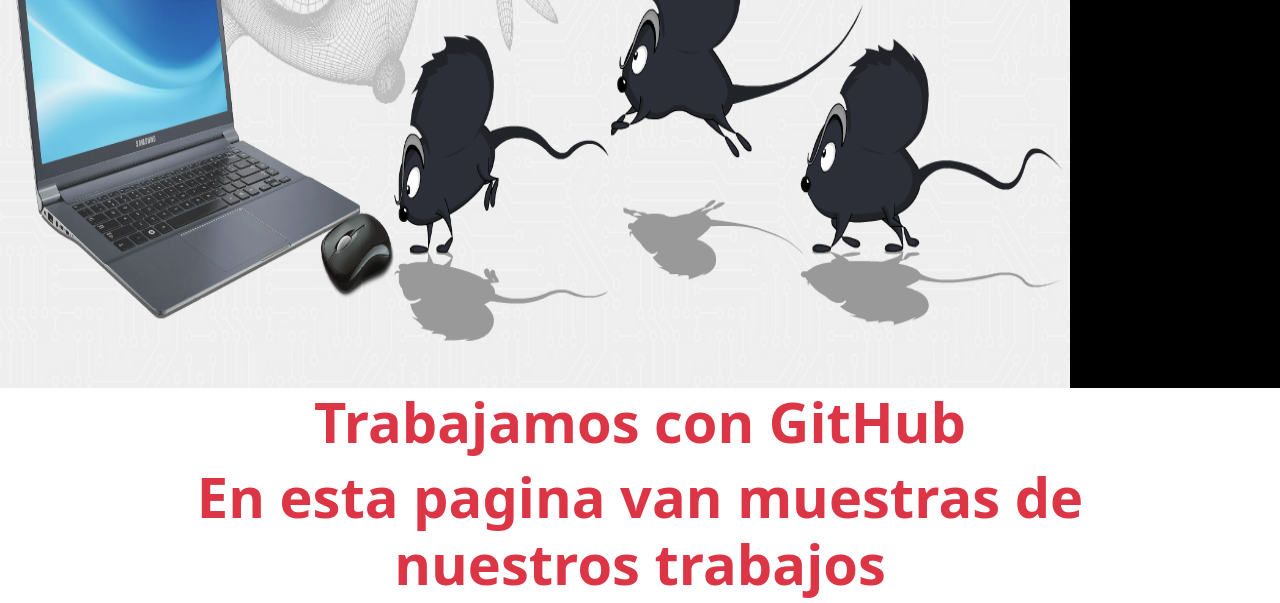
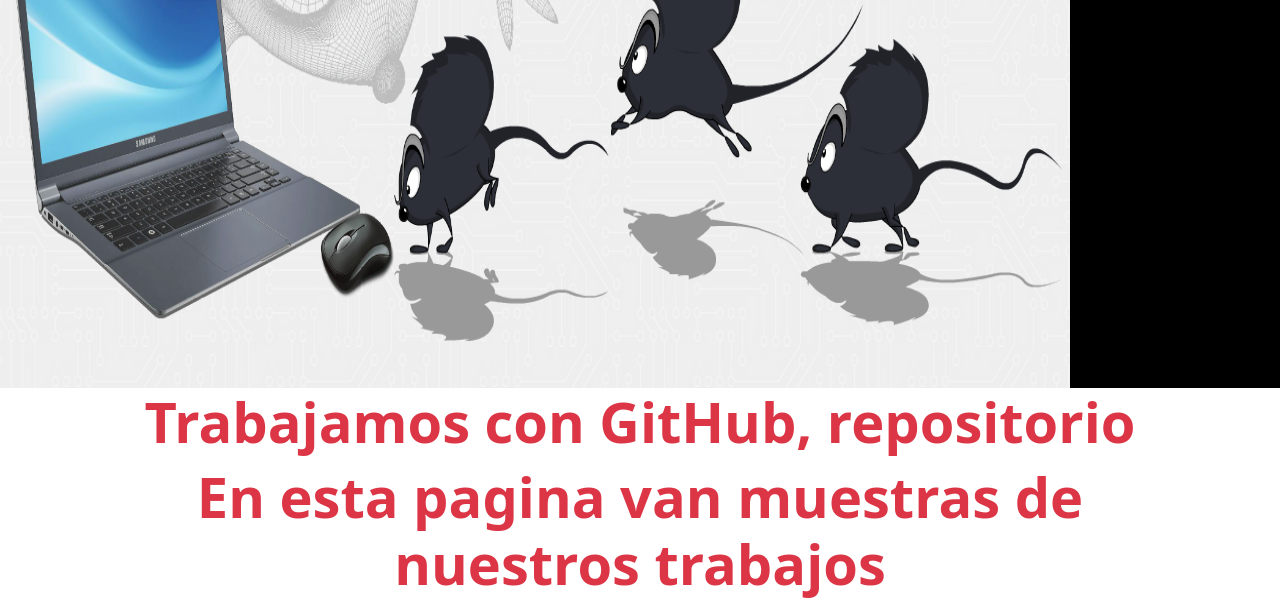
Before and after one commit to animousing/git, a plain HTML site: page pages/trabajos.html in a window 1280 px wide. Shown: the part 562-1165 px from the top of the page. Drawn offline with nearby package versions, Linux system fonts and the light colour scheme.

Commit message:
Update trabajos.html
Se agrega titulo nuevo en esta eccion

```diff
--- a/pages/trabajos.html
+++ b/pages/trabajos.html
@@ -105,7 +105,7 @@
             -->
 
             <h1 class="text-danger display-4 fw-bold text-center">
-                Trabajamos con GitHub
+                Trabajamos con GitHub, repositorio
             </h1>
 
             <h1 class="text-danger display-4 fw-bold text-center">
```
